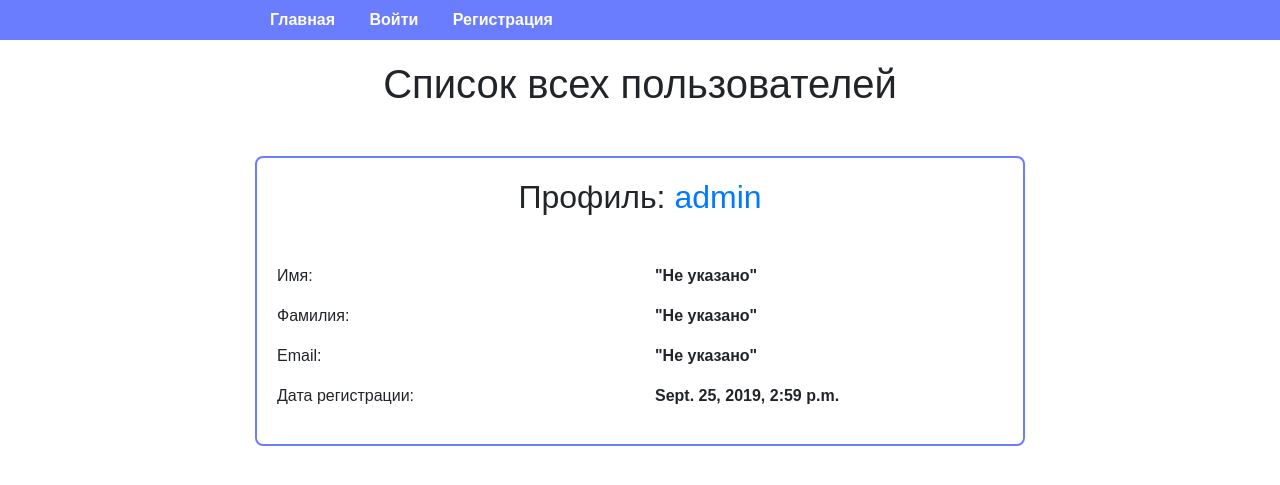
After one commit to MuctepK/issue_tracker, a Django app: page /accounts/profiles/ in a window 1280 px wide. The commit adds this page. Shown: the top 485 px of the page. Run offline with Django 3.2, Linux system fonts and the light colour scheme; data comes from the database, SQL or seed files in the repository; some libraries are stand-ins or nearby versions.

Commit message:
Добавлен список пользователей

```diff
--- a/source/accounts/templates/user_change_password.html
+++ b/source/accounts/templates/user_change_password.html
@@ -3,12 +3,12 @@
 {% block title %}{{ user_obj.username }}{% endblock %}
 {% block menu %}
     {% if user_obj == request.user %}
-        <li><a href="{% url 'accounts:user_detail' user_obj.pk %}">View</a></li>
-        <li><a href="{% url 'accounts:user_update' user_obj.pk %}">Edit Profile</a></li>
+        <li><a href="{% url 'accounts:user_detail' user_obj.pk %}">Назад</a></li>
+        <li><a href="{% url 'accounts:user_update' user_obj.pk %}">Обновить профиль</a></li>
     {% endif %}
 {% endblock %}
 {% block content %}
-    <h1>Change Password: {{ user_obj.username }}</h1>
+    <h1>Поменять пароль: {{ user_obj.username }}</h1>
     <form action="{% url 'accounts:user_change_password' user_obj.pk %}" method="post">
         {% include 'partial/form.html' with button_text="Save" %}
     </form>
--- /dev/null
+++ b/source/accounts/templates/user_list.html
@@ -0,0 +1,52 @@
+{% extends 'base.html' %}
+{% block content %}
+    <h1 class="mb-5">Список всех пользователей</h1>
+{% for user_obj in users %}
+    <div class="object">
+     <h2 class="mb-5">Профиль: <a href="{% url 'accounts:user_detail' user_obj.pk%}">{{ user_obj.username }}</a></h2>
+    <div class="row">
+        <div class="col-6">
+            <p class="d-block">Имя:</p>
+        </div>
+        <div class="col-6">
+            {% if user_obj.first_name %}
+            <p><b>{{ user_obj.first_name }}</b></p>
+            {% else %}
+            <p><b>"Не указано"</b></p>
+            {% endif %}
+        </div>
+
+    </div>
+        <div class="row">
+        <div class="col-6">
+            <p class="d-block">Фамилия:</p>
+        </div>
+        <div class="col-6">
+            {% if user_obj.last_name %}
+            <p><b>{{ user_obj.last_name }}</b></p>
+            {% else %}
+            <p><b>"Не указано"</b></p>
+            {% endif %}
+        </div>
+
+    </div>
+        <div class="row">
+        <div class="col-6">
+            <p class="d-block">Email:</p>
+        </div>
+        <div class="col-6">
+            {% if user_obj.email %}
+            <p><b>{{ user_obj.email }}</b></p>
+            {% else %}
+            <p><b>"Не указано"</b></p>
+            {% endif %}
+        </div>
+
+    </div>
+    <div class="row ">
+            <p class="col-6">Дата регистрации:</p>
+            <p class="col-6"><b>{{ user_obj.date_joined }}</b></p>
+        </div>
+    </div>
+{% endfor %}
+{% endblock %}
--- a/source/accounts/urls.py
+++ b/source/accounts/urls.py
@@ -1,7 +1,7 @@
 from django.urls import path
 
 from accounts.views import login_view, logout_view, register_view, UserDetailView, UserChangeView, \
-    UserChangePasswordView
+    UserChangePasswordView, UserListView
 from django.contrib.auth.views import LoginView, LogoutView
 urlpatterns = [
     path('login/', LoginView.as_view(), name='login'),
@@ -9,7 +9,8 @@ urlpatterns = [
     path('register/', register_view, name='register'),
     path('profile/<pk>/', UserDetailView.as_view(), name='user_detail'),
     path('profile/<pk>/edit/', UserChangeView.as_view(), name='user_update'),
-path('profile/<pk>/change-password/', UserChangePasswordView.as_view(), name='user_change_password')
+    path('profile/<pk>/change-password/', UserChangePasswordView.as_view(), name='user_change_password'),
+    path('profiles/', UserListView.as_view(), name='users')
 
 ]
 
--- a/source/accounts/views.py
+++ b/source/accounts/views.py
@@ -3,7 +3,7 @@ from django.contrib.auth.mixins import UserPassesTestMixin
 from django.shortcuts import render, redirect, get_object_or_404
 from django.contrib.auth.models import User
 from django.urls import reverse
-from django.views.generic import DetailView, UpdateView
+from django.views.generic import DetailView, UpdateView, ListView
 
 from accounts.forms import SignUpForm, UserChangeForm, UserChangePasswordForm
 
@@ -49,6 +49,12 @@ class UserDetailView(DetailView):
     context_object_name = 'user_obj'
 
 
+class UserListView(ListView):
+    model = User
+    template_name = 'user_list.html'
+    context_object_name = 'users'
+    ordering = ['-date_joined']
+
 class UserChangeView(UserPassesTestMixin, UpdateView):
     model = User
     template_name = 'user_update.html'
--- a/source/webapp/templates/issue/index.html
+++ b/source/webapp/templates/issue/index.html
@@ -13,6 +13,7 @@
     <a class="dropdown-item" href="{% url 'webapp:projects' %}">Список проектов</a>
     <a class="dropdown-item" href="{% url 'webapp:statuses' %}">Список статусов</a>
     <a class="dropdown-item" href="{% url 'webapp:types' %}">Список типов</a>
+      <a class="dropdown-item" href="{% url 'accounts:users' %}">Список пользователей</a>
   </div>
 </div></li>
 {% endblock %}
```
Also changed, not shown: source/accounts/forms.py (+4 -3 lines), source/accounts/templates/user_detail.html (+20 -4 lines).
